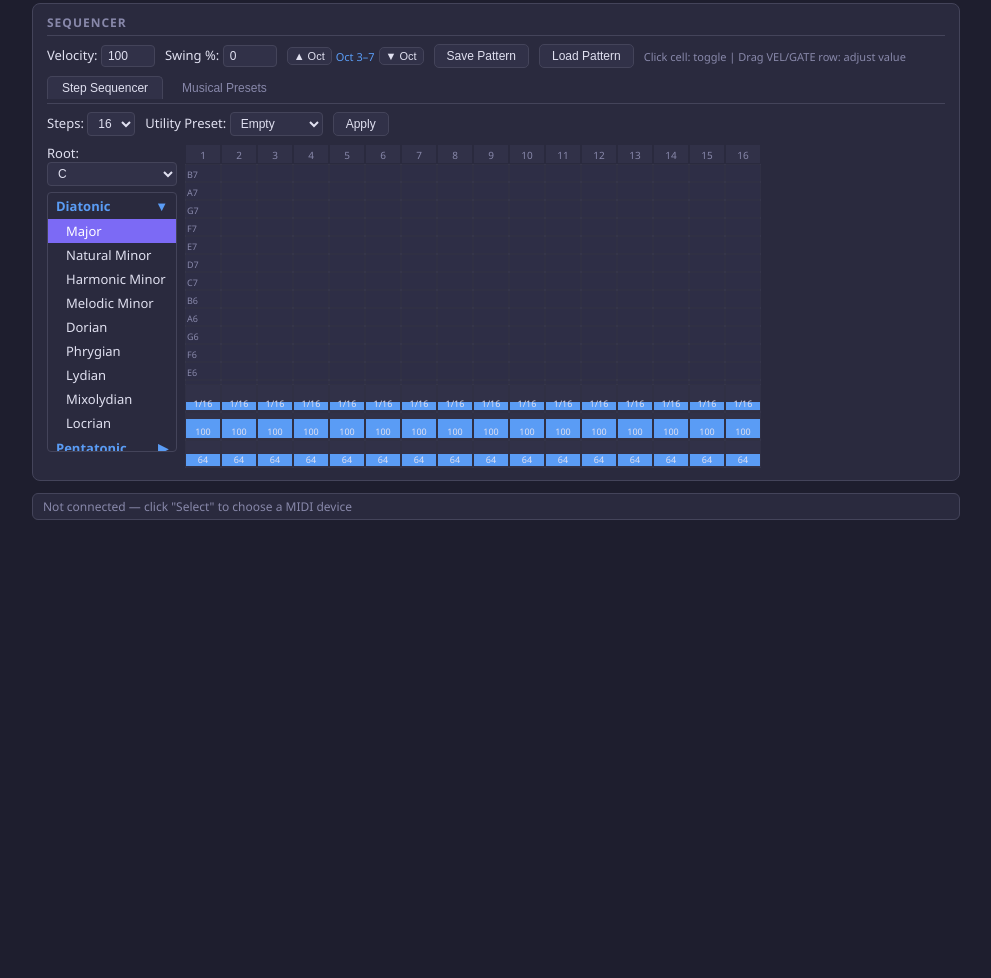
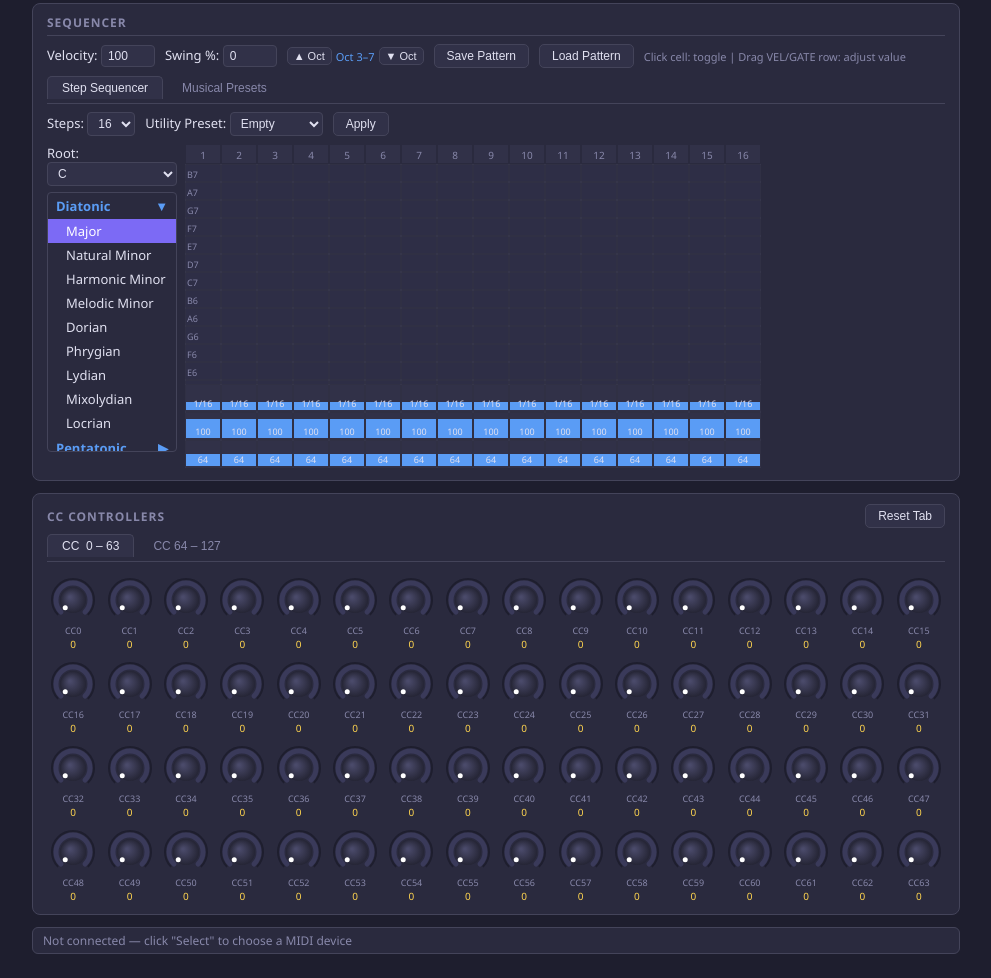
Before and after one commit to bgespada/pythonProjects, a plain HTML site: page midiHtml/src/index.html in a window 1280 px wide. Shown: the part 502-1480 px from the top of the page, without its empty margins (144-1135 px from the left). Before the commit the page ends 1046 px from the top, so only its background shows below. Drawn offline with Linux system fonts and the light colour scheme.

Commit message:
Add CC knobs panel with interactive controls and styling

```diff
--- /dev/null
+++ b/midiHtml/src/ccKnobs.js
@@ -0,0 +1,225 @@
+/**
+ * ccKnobs.js
+ * Two tabs of 64 rotary knobs each:
+ *   Tab 0: CC  0–63
+ *   Tab 1: CC 64–127
+ * Interaction: vertical drag, mouse wheel, or double-click to type.
+ */
+
+class CcKnobsPanel {
+  constructor(midiDevice) {
+    this._device = midiDevice;
+
+    // Two banks: bank 0 = CC 0-63, bank 1 = CC 64-127
+    this._banks = [
+      { startCC: 0,  gridId: 'cc-knobs-grid-0', values: Array(64).fill(0), canvases: [], valLabels: [] },
+      { startCC: 64, gridId: 'cc-knobs-grid-1', values: Array(64).fill(0), canvases: [], valLabels: [] },
+    ];
+    this._activeBank = 0;
+
+    // Single drag state
+    this._dragBank     = null;
+    this._dragIndex    = null;
+    this._dragStartY   = null;
+    this._dragStartVal = null;
+
+    this._buildBanks();
+    this._buildTabs();
+    this._attachGlobalEvents();
+  }
+
+  // ----------------------------------------------------------------
+  // Build DOM
+  // ----------------------------------------------------------------
+
+  _buildBanks() {
+    this._banks.forEach((bank, bankIdx) => {
+      const container = document.getElementById(bank.gridId);
+      container.innerHTML = '';
+
+      for (let i = 0; i < 64; i++) {
+        const cc = bank.startCC + i;
+
+        const wrapper = document.createElement('div');
+        wrapper.className = 'knob-wrapper';
+
+        const canvas = document.createElement('canvas');
+        canvas.width  = 52;
+        canvas.height = 52;
+        canvas.className = 'knob-canvas';
+
+        const ccLabel = document.createElement('div');
+        ccLabel.className = 'knob-cc-label';
+        ccLabel.textContent = `CC${cc}`;
+
+        const valLabel = document.createElement('div');
+        valLabel.className = 'knob-val-label';
+        valLabel.textContent = '0';
+
+        wrapper.appendChild(canvas);
+        wrapper.appendChild(ccLabel);
+        wrapper.appendChild(valLabel);
+        container.appendChild(wrapper);
+
+        bank.canvases[i]  = canvas;
+        bank.valLabels[i] = valLabel;
+
+        this._drawKnob(bankIdx, i, 0);
+        this._attachKnobEvents(canvas, bankIdx, i);
+      }
+    });
+  }
+
+  _buildTabs() {
+    document.querySelectorAll('.cc-tab-btn').forEach((btn) => {
+      btn.addEventListener('click', () => {
+        document.querySelectorAll('.cc-tab-btn').forEach((b) => b.classList.remove('active'));
+        btn.classList.add('active');
+        const idx = parseInt(btn.dataset.ccTab, 10);
+        this._activeBank = idx;
+        this._banks.forEach((bank, i) => {
+          document.getElementById(bank.gridId).style.display = i === idx ? '' : 'none';
+        });
+      });
+    });
+  }
+
+  _attachKnobEvents(canvas, bankIdx, i) {
+    canvas.addEventListener('mousedown', (e) => {
+      this._dragBank     = bankIdx;
+      this._dragIndex    = i;
+      this._dragStartY   = e.clientY;
+      this._dragStartVal = this._banks[bankIdx].values[i];
+      e.preventDefault();
+    });
+
+    // Mouse wheel — 1 unit per notch, 10 units with Shift
+    canvas.addEventListener('wheel', (e) => {
+      e.preventDefault();
+      const step  = e.shiftKey ? 10 : 1;
+      const delta = e.deltaY < 0 ? step : -step;
+      this._setValue(bankIdx, i, this._banks[bankIdx].values[i] + delta);
+    }, { passive: false });
+
+    // Double-click to type exact value
+    canvas.addEventListener('dblclick', () => {
+      const cc    = this._banks[bankIdx].startCC + i;
+      const input = window.prompt(`CC ${cc} — Enter value (0–127):`, this._banks[bankIdx].values[i]);
+      if (input === null) return;
+      const v = parseInt(input, 10);
+      if (!isNaN(v)) this._setValue(bankIdx, i, v);
+    });
+  }
+
+  _attachGlobalEvents() {
+    window.addEventListener('mousemove', (e) => {
+      if (this._dragIndex === null) return;
+      const dy = this._dragStartY - e.clientY;
+      this._setValue(this._dragBank, this._dragIndex, this._dragStartVal + Math.round(dy));
+    });
+
+    window.addEventListener('mouseup', () => {
+      this._dragBank  = null;
+      this._dragIndex = null;
+    });
+  }
+
+  // ----------------------------------------------------------------
+  // Value management
+  // ----------------------------------------------------------------
+
+  _setValue(bankIdx, index, raw) {
+    const bank = this._banks[bankIdx];
+    const v = Math.max(0, Math.min(127, Math.round(raw)));
+    if (v === bank.values[index]) return;
+    bank.values[index] = v;
+    bank.valLabels[index].textContent = v;
+    this._drawKnob(bankIdx, index, v);
+    this._sendCC(bank.startCC + index, v);
+  }
+
+  /** Reset all knobs on the currently visible tab. */
+  resetAll() {
+    const bank = this._banks[this._activeBank];
+    for (let i = 0; i < 64; i++) {
+      bank.values[i] = 0;
+      bank.valLabels[i].textContent = '0';
+      this._drawKnob(this._activeBank, i, 0);
+      this._sendCC(bank.startCC + i, 0);
+    }
+  }
+
+  // ----------------------------------------------------------------
+  // Drawing
+  // ----------------------------------------------------------------
+
+  _drawKnob(bankIdx, index, value) {
+    const canvas = this._banks[bankIdx].canvases[index];
+    const ctx    = canvas.getContext('2d');
+    const cx     = canvas.width  / 2;
+    const cy     = canvas.height / 2 + 2; // slight downward offset for visual balance
+    const r      = 17;
+
+    ctx.clearRect(0, 0, canvas.width, canvas.height);
+
+    // Angles: arc runs from 135° to 405° (270° sweep), clockwise
+    const startAngle = 135 * Math.PI / 180;
+    const sweepAngle = 270 * Math.PI / 180;
+    const endAngle   = startAngle + sweepAngle;
+    const valueAngle = startAngle + (value / 127) * sweepAngle;
+
+    // Outer ring background
+    ctx.beginPath();
+    ctx.arc(cx, cy, r + 4, startAngle, endAngle);
+    ctx.strokeStyle = '#1e1e2e';
+    ctx.lineWidth   = 2;
+    ctx.stroke();
+
+    // Track (background arc)
+    ctx.beginPath();
+    ctx.arc(cx, cy, r, startAngle, endAngle);
+    ctx.strokeStyle = '#3a3a5a';
+    ctx.lineWidth   = 5;
+    ctx.lineCap     = 'round';
+    ctx.stroke();
+
+    // Value arc
+    if (value > 0) {
+      // Colour shifts from blue-purple (low) to bright accent (high)
+      const hue = Math.round(240 + (value / 127) * 60); // 240 (blue) → 300 (magenta)
+      ctx.beginPath();
+      ctx.arc(cx, cy, r, startAngle, valueAngle);
+      ctx.strokeStyle = `hsl(${hue}, 80%, 65%)`;
+      ctx.lineWidth   = 5;
+      ctx.lineCap     = 'round';
+      ctx.stroke();
+    }
+
+    // Knob body (filled circle)
+    ctx.beginPath();
+    ctx.arc(cx, cy, r - 4, 0, Math.PI * 2);
+    const grad = ctx.createRadialGradient(cx - 3, cy - 3, 1, cx, cy, r - 4);
+    grad.addColorStop(0, '#4a4a6a');
+    grad.addColorStop(1, '#252535');
+    ctx.fillStyle = grad;
+    ctx.fill();
+
+    // Indicator dot on knob rim
+    const dotX = cx + (r - 6) * Math.cos(valueAngle);
+    const dotY = cy + (r - 6) * Math.sin(valueAngle);
+    ctx.beginPath();
+    ctx.arc(dotX, dotY, 2.5, 0, Math.PI * 2);
+    ctx.fillStyle = '#ffffff';
+    ctx.fill();
+  }
+
+  // ----------------------------------------------------------------
+  // MIDI
+  // ----------------------------------------------------------------
+
+  _sendCC(cc, value) {
+    if (this._device && this._device.isConnected) {
+      this._device.controlChange(cc, value);
+    }
+  }
+}
--- a/midiHtml/src/index.html
+++ b/midiHtml/src/index.html
@@ -143,6 +143,20 @@
       </div>
     </section>
 
+    <!-- CC Knobs Panel -->
+    <section class="panel" id="cc-knobs-panel">
+      <div class="cc-knobs-header">
+        <h2>CC Controllers</h2>
+        <button id="btn-cc-reset-all">Reset Tab</button>
+      </div>
+      <div class="tabs cc-tabs">
+        <button class="tab-btn cc-tab-btn active" data-cc-tab="0">CC &nbsp;0 &ndash; 63</button>
+        <button class="tab-btn cc-tab-btn" data-cc-tab="1">CC 64 &ndash; 127</button>
+      </div>
+      <div id="cc-knobs-grid-0" class="cc-knobs-grid"></div>
+      <div id="cc-knobs-grid-1" class="cc-knobs-grid" style="display:none"></div>
+    </section>
+
     <!-- Status Bar -->
     <div id="status-bar">
       <span id="status-info" class="status-info">Not connected</span>
@@ -197,6 +211,7 @@
   <script src="transport.js"></script>
   <script src="controlsPanel.js"></script>
   <script src="sequencer.js"></script>
+  <script src="ccKnobs.js"></script>
   <script src="main.js"></script>
 </body>
 </html>
--- a/midiHtml/src/main.js
+++ b/midiHtml/src/main.js
@@ -200,6 +200,13 @@ controls = new ControlsPanel(midi);
 sequencer = new Sequencer(midi, transport);
 
 // ============================================================
+// CC Knobs
+// ============================================================
+
+const ccKnobs = new CcKnobsPanel(midi);
+document.getElementById('btn-cc-reset-all').addEventListener('click', () => ccKnobs.resetAll());
+
+// ============================================================
 // Initial status
 // ============================================================
 
--- a/midiHtml/src/style.css
+++ b/midiHtml/src/style.css
@@ -422,6 +422,71 @@ canvas.pr-canvas { display: block; }
 .modal-status { font-size: 12px; color: var(--yellow); min-height: 16px; }
 
 /* ============================================================
+   CC Knobs Panel
+   ============================================================ */
+.cc-knobs-header {
+  display: flex;
+  align-items: center;
+  justify-content: space-between;
+  margin-bottom: 6px;
+}
+.cc-tabs {
+  margin-bottom: 10px;
+}
+
+.cc-knobs-header h2 {
+  border: none;
+  margin: 0;
+  padding: 0;
+}
+.cc-range-label {
+  color: var(--accent2);
+  font-size: 11px;
+  font-weight: 400;
+  text-transform: none;
+  letter-spacing: 0;
+}
+
+#cc-knobs-grid-0,
+#cc-knobs-grid-1 {
+  display: grid;
+  grid-template-columns: repeat(16, 1fr);
+  gap: 6px 4px;
+}
+
+.knob-wrapper {
+  display: flex;
+  flex-direction: column;
+  align-items: center;
+  gap: 2px;
+  cursor: ns-resize;
+  user-select: none;
+}
+
+.knob-canvas {
+  cursor: ns-resize;
+  display: block;
+}
+.knob-canvas:hover {
+  filter: brightness(1.2);
+}
+
+.knob-cc-label {
+  font-size: 9px;
+  color: var(--text-dim);
+  text-align: center;
+  line-height: 1.1;
+}
+
+.knob-val-label {
+  font-size: 10px;
+  color: var(--yellow);
+  text-align: center;
+  min-width: 24px;
+  line-height: 1.2;
+}
+
+/* ============================================================
    Status bar
    ============================================================ */
 #status-bar {
```
